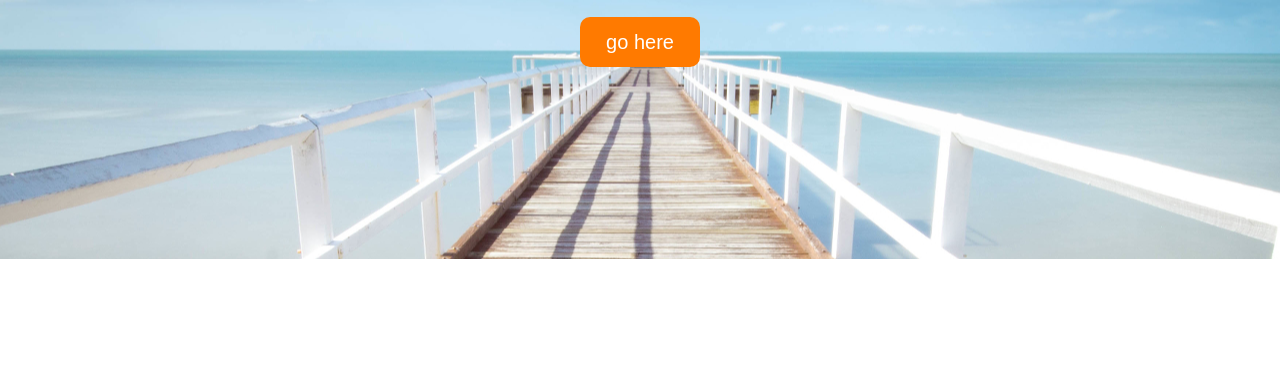
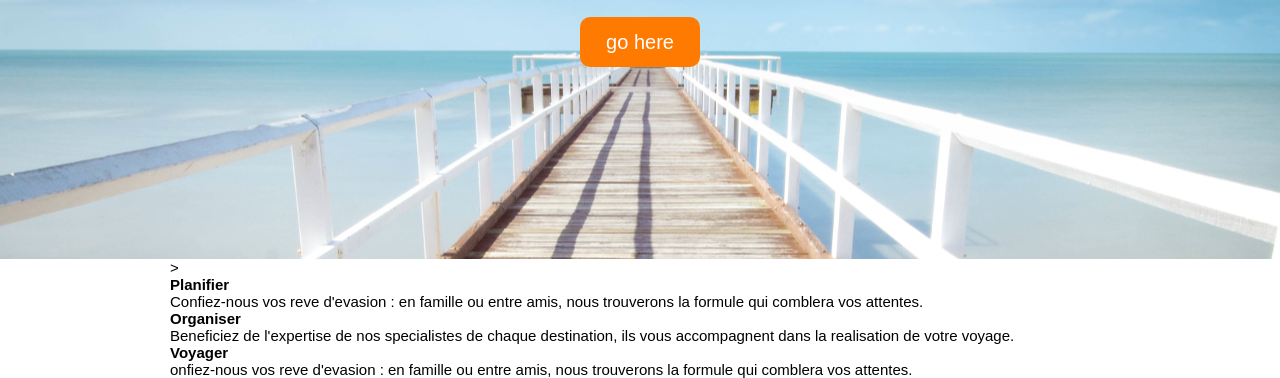
Before and after one commit to LuisDio/AgenTrav, a plain HTML site: page index.html in a window 1280 px wide. Shown: the part 441-819 px from the top of the page. Drawn offline with Linux system fonts and the light colour scheme.

Commit message:
Part step added with no design

```diff
--- a/index.html
+++ b/index.html
@@ -31,7 +31,20 @@
 
         <section id="steps">
             <div class="wrapper">
-
+               <ul>
+                   <li>>
+                       <h4>Planifier</h4>
+                       <p>Confiez-nous vos reve d'evasion : en famille ou entre amis, nous trouverons la formule qui comblera vos attentes.</p>
+                   </li>
+                   <li>
+                        <h4>Organiser</h4>
+                        <p>Beneficiez de l'expertise de nos specialistes de chaque destination, ils vous accompagnent dans la realisation de votre voyage.</p>
+                   </li>
+                   <li>
+                        <h4>Voyager</h4>
+                        <p>onfiez-nous vos reve d'evasion : en famille ou entre amis, nous trouverons la formule qui comblera vos attentes.</p>
+                   </li>
+               </ul>
             </div>
         </section>
 
--- a/style.css
+++ b/style.css
@@ -99,3 +99,26 @@ header nav ul li a {
     border-radius: 10px;
 
 }
+
+
+/* Steps */
+
+#steps ul {
+
+}
+
+#steps ul li {
+
+}
+
+#step-1 {
+
+}
+
+#step-2 {
+
+}
+
+#step-3 {
+
+}
```
